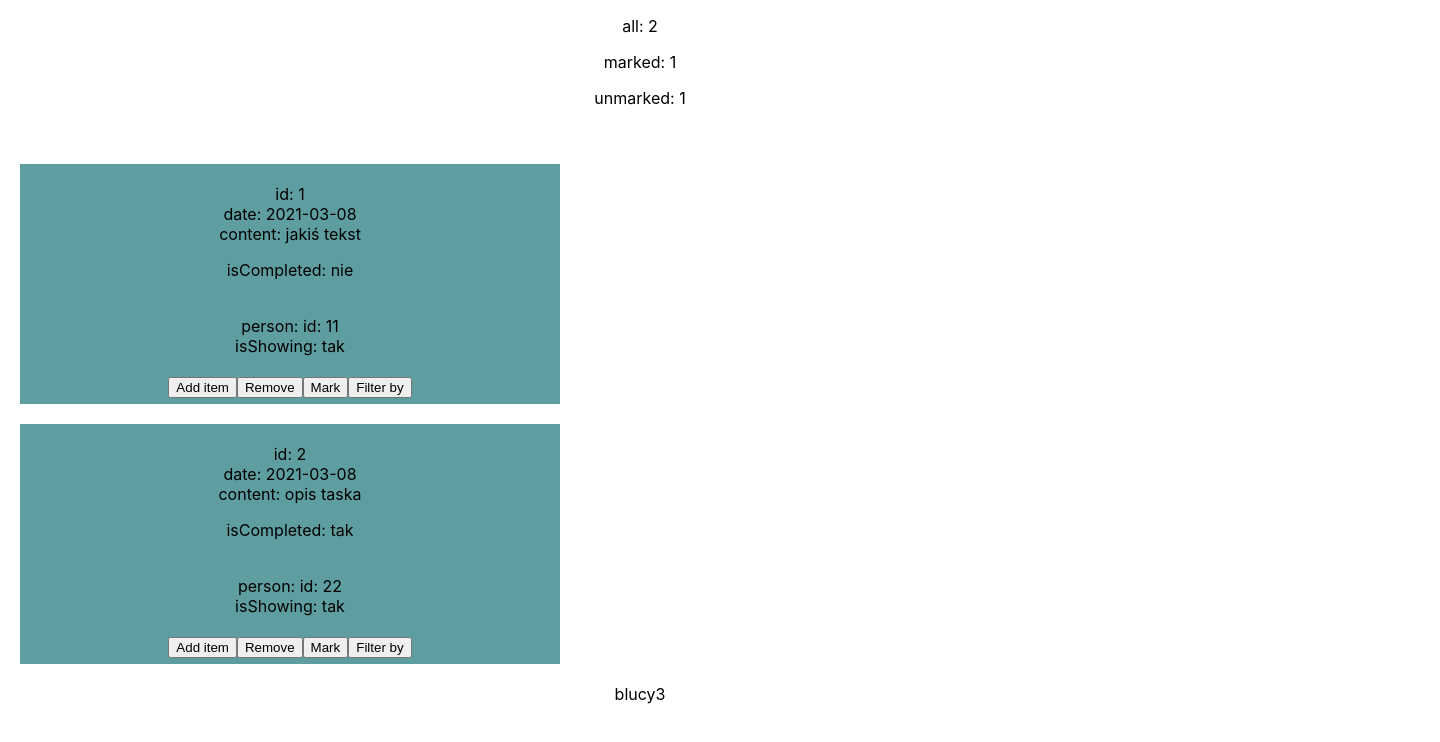
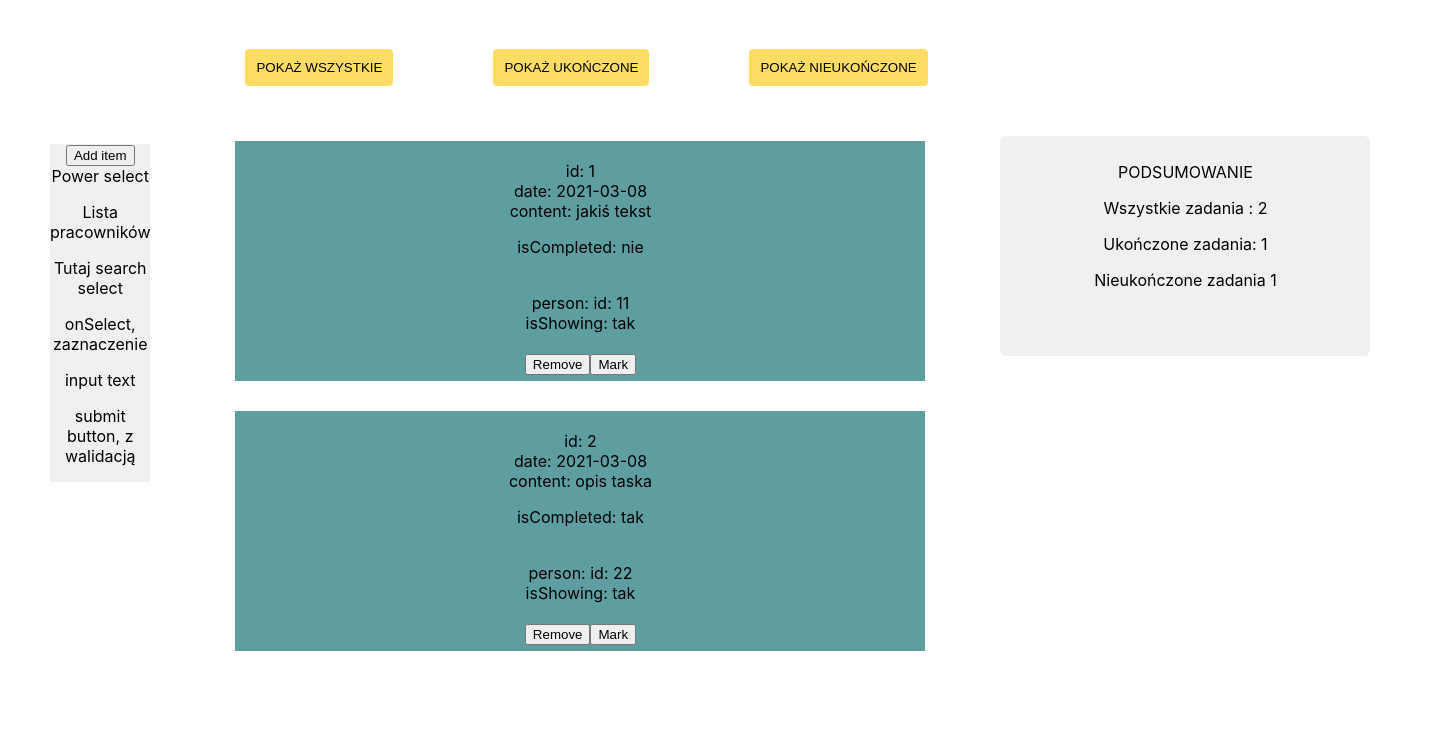
Before and after one commit to karol-szczepaniec/todo-app, a React (Create React App) app: page / in a window 1280 px wide. Shown: the top 742 px of the page, 1440 px wide, since content can reach past the window. Built offline with nearby package versions, Linux system fonts and the light colour scheme.

Commit message:
update features

```diff
--- a/src/App.css
+++ b/src/App.css
@@ -1,12 +1,88 @@
 .App {
   text-align: center;
   //display: flex;
+  width: auto;
+  max-width: 1920px;
+}
+
+.content{
+  display: flex;
+  //background-color: wheat;
+  height: auto;
+  width: 100%;
+  align-items: start;
+  justify-content: start;
+  padding: 4px 40px 40px 40px;
+}
+
+.header{
+  top: 20px;
+  display: flex;
+  min-width: 640px;
+  margin: 30px 30px 5px 30px;
+  align-items: center;
+  align-content: start;
+}
+
+.button{
+  background-color: #FFDC64;
+  border: solid 1px #FFDC64;
+  border-radius: 4px;
+  outline: none;
+  padding: 10px;
+  margin: 10px 50px 10px 50px;
+}
+.button:hover{
+  cursor: pointer;
+  transform: scale(1.1);
+
 }
 
 .item{
-  width: 500px;
+  width: 650px;
   height: 200px;
   background-color: cadetblue;
-  margin: 20px;
+  margin: 30px;
   padding: 20px;
 }
+
+.left-sidebar{
+  background-color: #F0F0F0;
+  position: -webkit-sticky;
+  position: sticky;
+  margin: 140px 10px 10px 10px;
+  top: 20px;
+  height: 100%;
+  width: 25%;
+}
+
+.summary{
+  position: -webkit-sticky;
+  position: sticky;
+  top: 20px;
+  background-color: #F0F0F0;
+  border-radius: 6px;
+  width: 350px;
+  height: 200px;
+  margin: 5px;
+  padding: 10px;
+}
+
+.right-sidebar{
+  padding: 5px;
+}
+
+.left-itembar{
+  margin: 10px;
+}
+
+.right-summarybar{
+  padding: 20px;
+  margin: 10px;
+}
+
+.left-content{
+  display: flex;
+  width: 90%;
+  margin: 0px 30px 30px 30px;
+}
--- a/src/App.js
+++ b/src/App.js
@@ -52,8 +52,13 @@ function App() {
                 newInfo.itemsAmount ++;
                 break;
             case 'REMOVE':
+
+                if(items.todoItems[index].isCompleted){
+                    newInfo.itemsMarked --;
+                }
+
+                newInfo.itemsAmount --;
                 newList = items.todoItems.filter(el => el.id != action.payload.id)
-                newInfo.itemsAmount --;
                 break;
             case 'MARK':
                 newList[index].isCompleted = !items.todoItems[index].isCompleted;
@@ -95,16 +100,62 @@ function App() {
 
 
 
-    const todoList = items.todoItems.map(i=><TodoItem key={i.id} item={i} taskActions={ListActions}/>)
+    const todoList = items.todoItems.map(i=>{
+        return(
+            i.isShowing ? <TodoItem key={i.id} item={i} taskActions={ListActions}/> : null
+        )
+    })
 
   return (
     <div className="App">
-        <p>all: {items.info.itemsAmount}</p>
-        <p>marked: {items.info.itemsMarked}</p>
-        <p>unmarked: {items.info.itemsAmount - items.info.itemsMarked}</p>
-        <br/>
-        {todoList}
-        <UsersBar/>
+        <div className="content">
+
+            <div className="left-sidebar">
+                <button onClick={(e)=>{
+                    e.preventDefault();
+                    ListActions({payload:{type: 'ADD',id: 1}})
+                }}>Add item</button>
+                <div>Power select</div>
+                <UsersBar/>
+            </div>
+
+            <div className="right-sidebar">
+
+                <div className="header">
+                    <button className="button" onClick={(e)=>{
+                        e.preventDefault();
+                        ListActions({payload:{type: 'FILTER',id: 1, fType: 'all'}})
+                    }}>POKAŻ WSZYSTKIE</button>
+                    <button className="button" onClick={(e)=>{
+                        e.preventDefault();
+                        ListActions({payload:{type: 'FILTER',id: 1, fType: 'marked'}})
+                    }}>POKAŻ UKOŃCZONE</button>
+                    <button className="button" onClick={(e)=>{
+                        e.preventDefault();
+                        ListActions({payload:{type: 'FILTER',id: 1, fType: 'unmarked'}})
+                    }}>POKAŻ NIEUKOŃCZONE</button>
+                </div>
+
+                <div className="left-content">
+
+                <div className="left-itembar">
+                    {todoList}
+                </div>
+
+                <div className="right-summarybar">
+                    <div className="summary">
+                        <p>PODSUMOWANIE</p>
+                        <div>
+                            <p>Wszystkie zadania : {items.info.itemsAmount}</p>
+                            <p>Ukończone zadania: {items.info.itemsMarked}</p>
+                            <p>Nieukończone zadania {items.info.itemsAmount - items.info.itemsMarked}</p>
+                        </div>
+                    </div>
+                </div>
+
+                </div>
+            </div>
+        </div>
     </div>
   );
 }
--- a/src/components/TodoItem.js
+++ b/src/components/TodoItem.js
@@ -14,11 +14,6 @@ export default function TodoItem(props){
 
             <button onClick={(e)=>{
                 e.preventDefault();
-                props.taskActions({payload:{type: 'ADD',id: props.item.id}})
-            }}>Add item</button>
-
-            <button onClick={(e)=>{
-                e.preventDefault();
                 props.taskActions({payload:{type: 'REMOVE',id: props.item.id}})
             }}>Remove</button>
 
@@ -26,12 +21,6 @@ export default function TodoItem(props){
                 e.preventDefault();
                 props.taskActions({payload:{type: 'MARK',id: props.item.id}})
             }}>Mark</button>
-
-            <button onClick={(e)=>{
-                e.preventDefault();
-                props.taskActions({payload:{type: 'FILTER',id: props.item.id, fType: 'all'}})
-            }}>Filter by</button>
-
         </div>
     )
 }
--- a/src/components/UsersBar.js
+++ b/src/components/UsersBar.js
@@ -1,9 +1,34 @@
-import React from "react";
+import React, {useState} from "react";
 
 export default function UsersBar(){
+
+    const [employeesList, setEmployeesList] = useState({
+        employees:[
+            {
+              id: 1,
+              name: "Adam Nowak",
+              picture: "src"
+            },
+            {
+                id: 2,
+                name: "Michał Potoczek",
+                picture: "src"
+            },
+            {
+                id: 3,
+                name: "Antoni Worek",
+                picture: "src"
+            },
+        ]
+        }
+    )
     return(
         <div>
-            <p>blucy3</p>
+            <p>Lista pracowników</p>
+            <p>Tutaj search select</p>
+            <p>onSelect, zaznaczenie</p>
+            <p>input text</p>
+            <p>submit button, z walidacją</p>
         </div>
     )
 }
```
